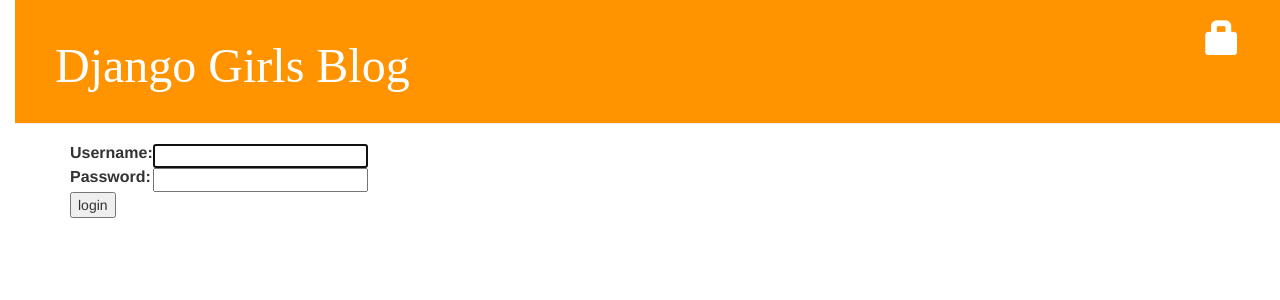
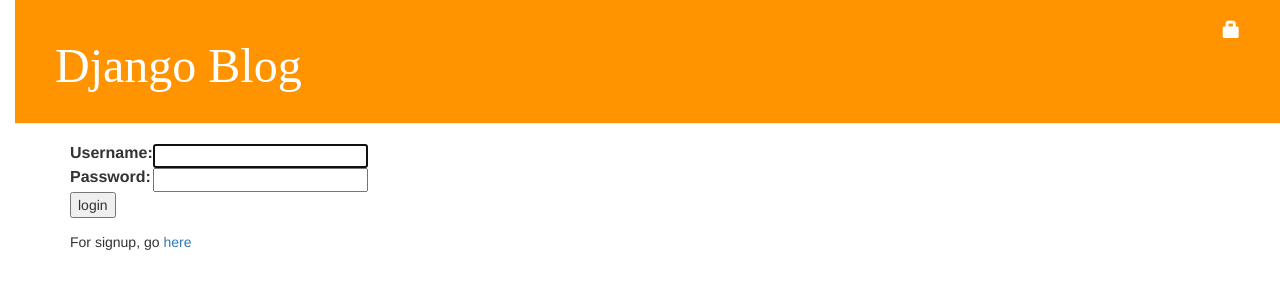
Before and after one commit to ivanzubcic/django-blog, a Django app: page /accounts/login/ in a window 1280 px wide. Shown: the top 300 px of the page. Run offline with Django 3.2, Linux system fonts and the light colour scheme; some libraries are stand-ins or nearby versions.

Commit message:
Link to Signup

```diff
--- a/blog/static/css/style.css
+++ b/blog/static/css/style.css
@@ -42,7 +42,7 @@
 .top-menu, .top-menu:hover, .top-menu:visited {
     color: #ffffff;
     float: right;
-    font-size: 26pt;
+    font-size: 13pt;
     margin-right: 20px;
 }
 
--- a/blog/templates/blog/base.html
+++ b/blog/templates/blog/base.html
@@ -4,7 +4,7 @@
         <!-- Latest compiled and minified CSS -->
         <link rel="stylesheet" href="https://maxcdn.bootstrapcdn.com/bootstrap/3.3.7/css/bootstrap.min.css" integrity="sha384-BVYiiSIFeK1dGmJRAkycuHAHRg32OmUcww7on3RYdg4Va+PmSTsz/K68vbdEjh4u" crossorigin="anonymous">
         <link rel="stylesheet" href="{% static 'css/style.css' %}">
-        <title>Django Girls blog</title>
+        <title>Django blog</title>
     </head>
     <body>
         <div class="page-header">
@@ -15,7 +15,7 @@
             {% else %}
                 <a href="{% url 'login' %}" class="top-menu"><span class="glyphicon glyphicon-lock"></span></a>
             {% endif %}
-            <h1><a href="/">Django Girls Blog</a></h1>
+            <h1><a href="/">Django Blog</a></h1>
         </div>
 
         <div class="content container">
--- a/blog/templates/registration/login.html
+++ b/blog/templates/registration/login.html
@@ -21,4 +21,9 @@
         <input type="submit" value="login" />
         <input type="hidden" name="next" value="{{ next }}" />
     </form>
+    <div>
+        <p>
+        For signup, go <a href="/accounts/register">here</a>
+        </p>
+    </div>
 {% endblock %}
--- a/blog/templates/registration/logout.html
+++ b/blog/templates/registration/logout.html
@@ -1,5 +1,5 @@
 {% extends "blog/base.html" %}
 
 {% block content %}
-    <h3>Thank you for beeing nice.</h3>
+    <h3>Thank you for being nice.</h3>
 {% endblock %}
--- a/mysite/settings.py
+++ b/mysite/settings.py
@@ -25,7 +25,7 @@
 # SECURITY WARNING: don't run with debug turned on in production!
 DEBUG = True
 
-ALLOWED_HOSTS = ['127.0.0.1', 'ivanzub.pythonanywhere.com']
+ALLOWED_HOSTS = ['127.0.0.1', 'localhost', 'ivanzub.pythonanywhere.com']
 
 
 # Application definition
```
